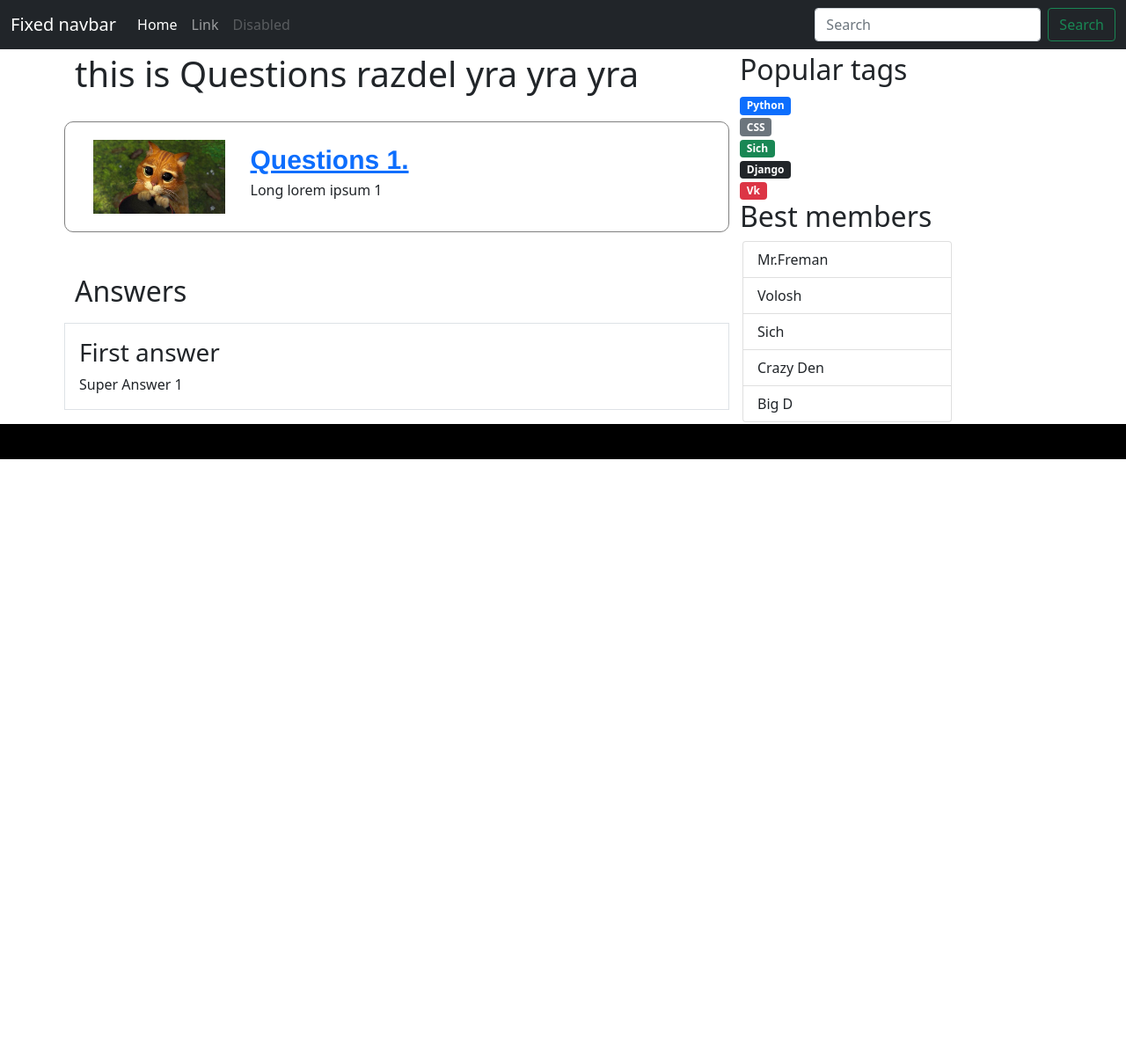
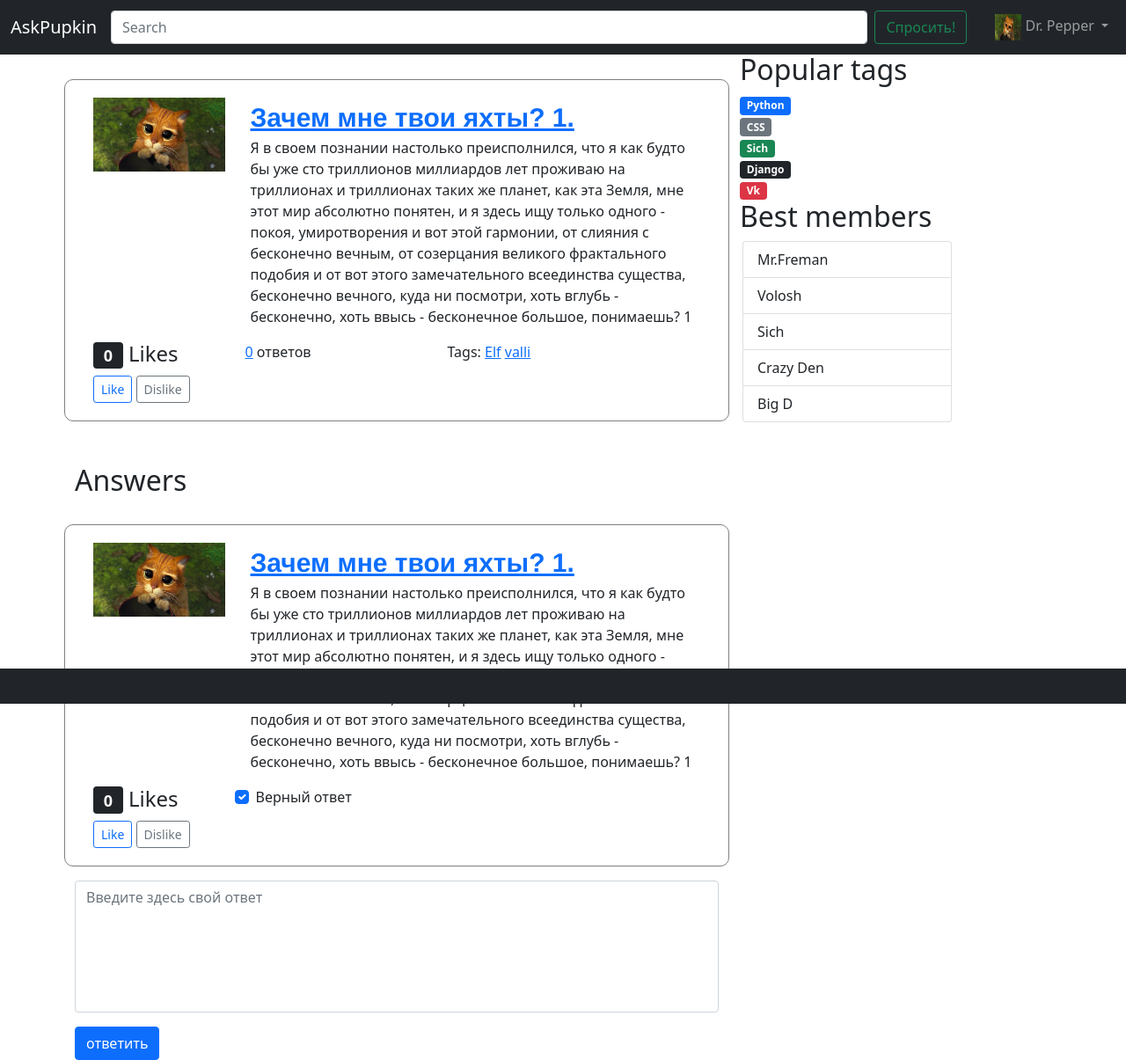
Before and after one commit to Skotyty/web_1_sem, a Django app: page /question/1 in a window 1280 px wide. Shown: the whole page at 88% size. Before the commit the page ends 522 px from the top, so only its background shows below. Run offline with Django 4.2, Linux system fonts and the light colour scheme; some libraries are stand-ins or nearby versions.

Commit message:
hw1 first_try

```diff
--- a/app/views.py
+++ b/app/views.py
@@ -5,23 +5,46 @@ from django.core.paginator import Paginator
 QUESTIONS = [
     {
         'id': i,
-        'title': f'Questions {i}',
-        'content': f'Long lorem ipsum {i}'
-    } for i in range(25)
+        'title': f'Зачем мне твои яхты? {i}',
+        'content': f'Я в своем познании настолько преисполнился, что я как будто бы уже сто '
+                   f'триллионов миллиардов лет проживаю на триллионах и триллионах таких же '
+                   f'планет, как эта Земля, мне этот мир абсолютно понятен, и я здесь ищу только одного '
+                   f'- покоя, умиротворения и вот этой гармонии, от слияния с бесконечно вечным, от созерцания '
+                   f'великого фрактального подобия и от вот этого замечательного всеединства '
+                   f'существа, бесконечно вечного, куда ни посмотри, хоть вглубь - бесконечно'
+                   f', хоть ввысь - бесконечное большое, понимаешь? {i}',
+        'likes': 0,
+        'tags': ['Elf', 'valli'],
+        'answers_count': 0
+    } for i in range(2)
 ]
 
-def paginate(objects, page, per_page=20):
+def paginate(objects, page, per_page=10):
     paginator = Paginator(QUESTIONS, per_page)
     return paginator.page(page)
+
+
 def index(request):
     page = request.GET.get('page', 1)
     return render(request, 'index.html', {'questions': paginate(QUESTIONS, page)})
+
 
 def question(request, question_id):
     item = QUESTIONS[question_id]
     return render(request, 'question.html', {'question': item})
 
+
 def login(request):
     return render(request, 'login.html')
+
+
 def signup(request):
     return render(request, 'signup.html')
+
+
+def ask(request):
+    return render(request, 'ask.html')
+
+
+def settings(request):
+    return render(request, 'settings.html')
--- a/skoty/urls.py
+++ b/skoty/urls.py
@@ -23,5 +23,7 @@ urlpatterns = [
     path('question/<int:question_id>', views.question, name='question'),
     path('admin/', admin.site.urls),
     path('login/', views.login, name='login'),
-    path('signup/', views.signup, name='signup'),
+    path('signup/', views.signup),
+    path('settings/', views.settings),
+    path('ask/', views.ask),
 ]
--- a/static/css/main.css
+++ b/static/css/main.css
@@ -31,5 +31,22 @@ main > .container {
 }
 
 .error {
-    color: blue;
+    color: red;
 }
+
+.form-label {
+    width: 175px;
+    margin-right: 10px;
+}
+
+textarea.form-control {
+    width: 100%;
+    height: 250px;
+    resize: none;
+}
+
+textarea.answer-on-question {
+    width: 100%;
+    height: 150px;
+    resize: none;
+}
--- a/templates/components/question-item.html
+++ b/templates/components/question-item.html
@@ -1,7 +1,6 @@
 {% load static %}
 
-
-<div class="row question">
+<div class="mb-3 row question">
     <div class="col-3">
         <img src="{% static 'img/cat_web.jpg' %}" alt="" class="question-image">
     </div>
@@ -11,4 +10,22 @@
         </div>
         <div class="question-text">{{ question.content }}</div>
     </div>
+    <div class="mt-3 row">
+        <div class="question-likes col-3">
+            <h4><span class="badge bg-dark">{{ question.likes }}</span> Likes</h4>
+            <button type="button" class="btn btn-outline-primary btn-sm">Like</button>
+            <button type="button" class="btn btn-outline-secondary btn-sm">Dislike</button>
+        </div>
+
+        <div class="col-4">
+            <a href="">{{ question.answers_count }}</a> ответов
+        </div>
+
+        <div class="col 4">
+            Tags:
+            {% for tag in question.tags %}
+                <a href="">{{ tag }}</a>
+            {% endfor %}
+        </div>
+    </div>
 </div>
--- a/templates/index.html
+++ b/templates/index.html
@@ -4,7 +4,7 @@
 
 {% block content %}
 
-    <h1>{{ p1 }} Questions</h1>
+    <h1 class="mt-2"> {{ p1 }} Новые вопросы</h1>
 
     {% for question in questions %}
         {%  include 'components/question-item.html' %}
--- a/templates/layouts/base.html
+++ b/templates/layouts/base.html
@@ -13,6 +13,7 @@
             -moz-user-select: none;
             user-select: none;
         }
+
         @media (min-width: 768px) {
 
             .bd-placeholder-img-lg {
@@ -26,43 +27,48 @@
 <body class="d-flex flex-column h-100">
 
 <header>
-    <!-- Fixed navbar -->
+
     <nav class="navbar navbar-expand-md navbar-dark fixed-top bg-dark">
         <div class="container-fluid">
-            <a class="navbar-brand" href="{% url 'index' %}">Fixed navbar</a>
+
+            <a class="navbar-brand" href="{% url 'index' %}">AskPupkin</a>
+
             <button class="navbar-toggler" type="button" data-bs-toggle="collapse" data-bs-target="#navbarCollapse"
                     aria-controls="navbarCollapse" aria-expanded="false" aria-label="Toggle navigation">
                 <span class="navbar-toggler-icon"></span>
             </button>
+
             <div class="collapse navbar-collapse" id="navbarCollapse">
-                <ul class="navbar-nav me-auto mb-2 mb-md-0">
-                    <li class="nav-item">
-                        <a class="nav-link active" aria-current="page" href="#">Home</a>
-                    </li>
-                    <li class="nav-item">
-                        <a class="nav-link" href="#">Link</a>
-                    </li>
-                    <li class="nav-item">
-                        <a class="nav-link disabled" href="#" tabindex="-1" aria-disabled="true">Disabled</a>
+                <form class="d-flex flex-grow-1 me-4">
+                    <input class="form-control me-2" type="search" placeholder="Search" aria-label="Search">
+                    <button class="btn btn-outline-success" type="submit">Спросить!</button>
+                </form>
+
+                <ul class="navbar-nav">
+
+                    <li class="nav-item dropdown">
+                        <a class="nav-link dropdown-toggle" href="#" id="navbarDropdownMenuLink" role="button"
+                           data-bs-toggle="dropdown" aria-expanded="false">
+                            <img src="{% static 'img/cat_web.jpg' %}" alt="Avatar" style="width: 30px; height: 30px;">
+                            Dr. Pepper
+                        </a>
+                        <ul class="dropdown-menu" aria-labelledby="navbarDropdownMenuLink">
+                            <li><a class="dropdown-item" href="#">Settings</a></li>
+                            <li><a class="dropdown-item" href="#">Log out</a></li>
+                        </ul>
                     </li>
                 </ul>
-                <form class="d-flex">
-                    <input class="form-control me-2" type="search" placeholder="Search" aria-label="Search">
-                    <button class="btn btn-outline-success" type="submit">Search</button>
-                </form>
             </div>
         </div>
     </nav>
 </header>
 
-
-<!-- Begin page content -->
 <main class="flex-shrink-0">
     <div class="container">
         <div class="row">
             <div class="col-8">
-               {% block content %}
-                   hello it's empty block
+                {% block content %}
+                    hello it's empty block
                 {% endblock %}
             </div>
             <div class="col-4">
@@ -90,21 +96,9 @@
     </div>
 </main>
 
-{% comment %}<footer class="footer mt-auto py-3 bg-light">
-    <div class="container">
-        <span class="text-muted">Place sticky footer content here.</span>
-    </div>
-</footer>{% endcomment %}
-<footer class="footer">
-{#        <span class="center">Pam param pam param.</span>#}
-        <span class="placeholder col-12 bg-dark"></span>
+<footer class="footer fixed-bottom bg-dark w-100">
+    <span class="placeholder col-12 bg-dark"></span>
 </footer>
-
-
-<script src="{% static '/js/bootstrap.js' %}">
-
-</script>
-
-
+<script src="{% static '/js/bootstrap.js' %}"></script>
 </body>
 </html>
--- a/templates/question.html
+++ b/templates/question.html
@@ -1,17 +1,45 @@
 {% extends 'layouts/base.html' %}
-
+{% load static %}
 {% block content %}
 
-    <h1>this is Questions razdel yra yra yra</h1>
     {% include 'components/question-item.html' %}
 
     <section class="answers mt-5">
-    <h2>Answers</h2>
-    <div class="row my-3">
-        <div class="col-12 border p-3">
-            <div><h3>First answer</h3></div>
-            <div>Super Answer 1</div>
+        <h2>Answers</h2>
+        <div class="mb-3 row question">
+            <div class="col-3">
+                <img src="{% static 'img/cat_web.jpg' %}" alt="" class="question-image">
+            </div>
+            <div class="col-9">
+                <div class="question-title">
+                    <a href="{% url 'question' question_id=question.id %}"> {{ question.title }}.</a>
+                </div>
+                <div class="question-text">{{ question.content }}</div>
+            </div>
+            <div class="mt-3 row">
+                <div class="question-likes col-3">
+                    <h4><span class="badge bg-dark">{{ question.likes }}</span> Likes</h4>
+                    <button type="button" class="btn btn-outline-primary btn-sm">Like</button>
+                    <button type="button" class="btn btn-outline-secondary btn-sm">Dislike</button>
+                </div>
+                <div class="form-check col-4">
+                    <input class="form-check-input" type="checkbox" value="" id="flexCheckChecked" checked>
+                    <label class="form-check-label" for="flexCheckChecked">
+                        Верный ответ
+                    </label>
+                </div>
+            </div>
+        </div>
+    </section>
+
+    <div>
+        <textarea class="form-control answer-on-question" id="text" name="text"
+                  placeholder="Введите здесь свой ответ"></textarea>
+    </div>
+
+    <div class="mt-3 row">
+        <div class="col-sm-10">
+            <input type="submit" class="btn btn-primary" value="ответить">
         </div>
     </div>
-    </section>
 {% endblock %}
```
Also changed, not shown: templates/ask.html (added, +43 -0 lines), templates/login.html (+22 -13 lines), templates/settings.html (added, +56 -0 lines), templates/signup.html (+53 -31 lines).
